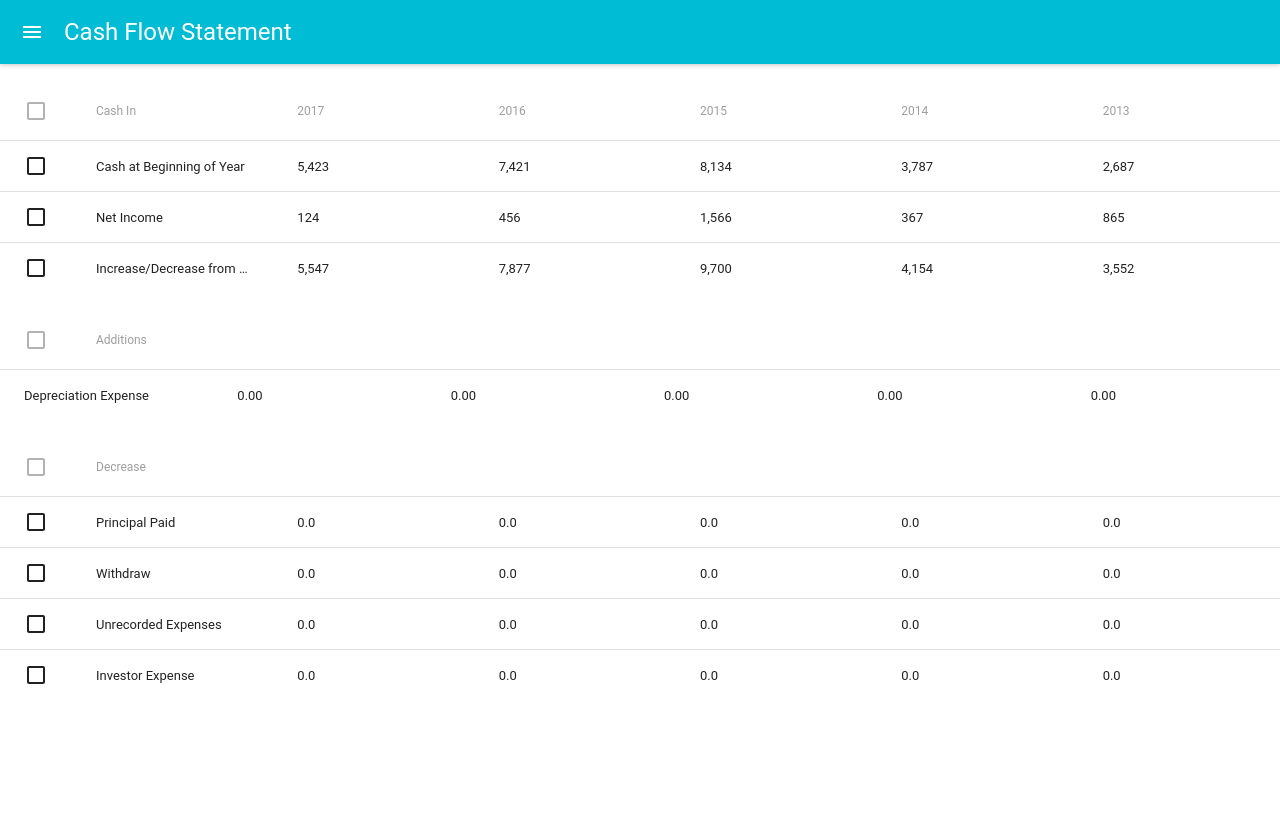
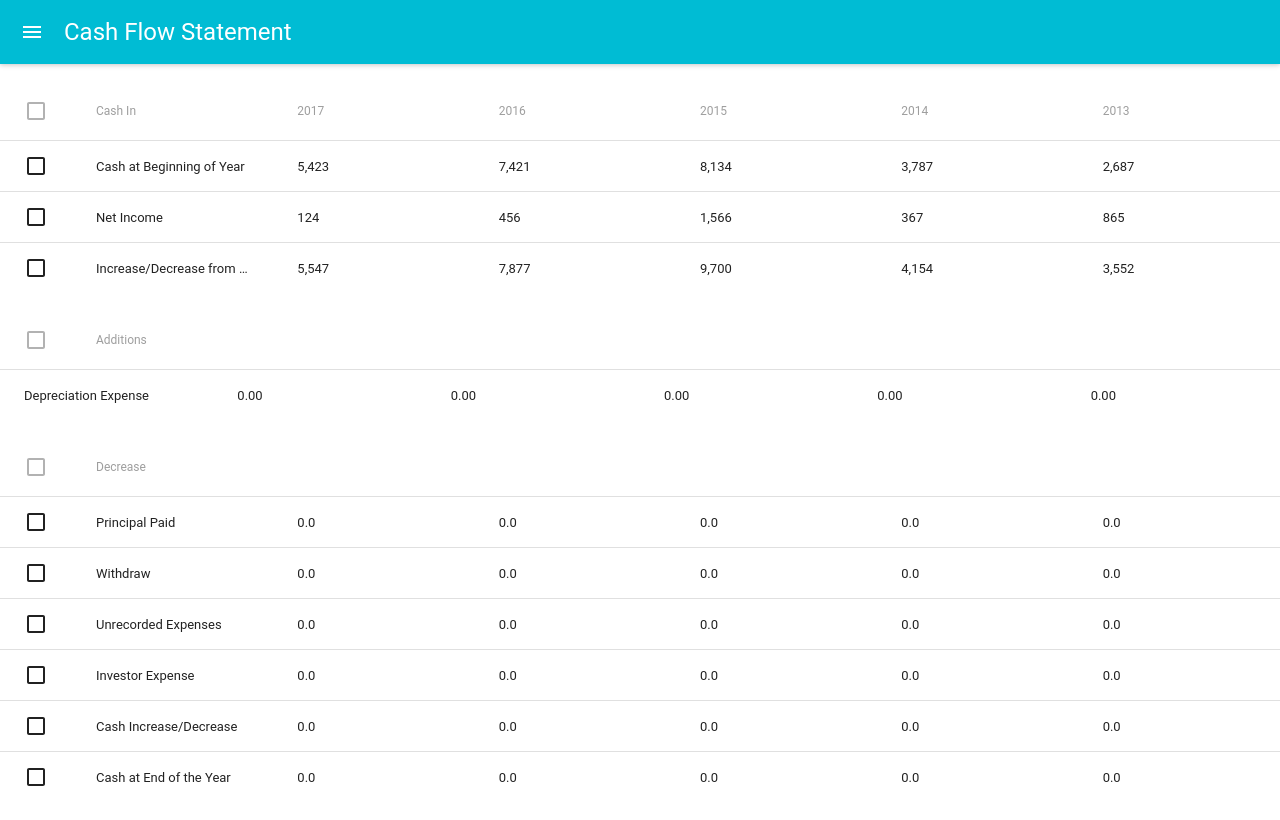
Before and after one commit to SamWang1995/capstone, a React (Create React App) app: page / in a window 1280 px wide. Built offline with nearby package versions, Linux system fonts and the light colour scheme.

Commit message:
Added bottom 2 rows

```diff
--- a/src/Components/Decrease.js
+++ b/src/Components/Decrease.js
@@ -55,6 +55,22 @@ class Decrease extends Component {
                         <TableRowColumn>0.0</TableRowColumn>
                         <TableRowColumn>0.0</TableRowColumn>
                     </TableRow>
+                        <TableRow>
+                        <TableRowColumn>Cash Increase/Decrease</TableRowColumn>
+                        <TableRowColumn>0.0</TableRowColumn>
+                        <TableRowColumn>0.0</TableRowColumn>
+                        <TableRowColumn>0.0</TableRowColumn>
+                        <TableRowColumn>0.0</TableRowColumn>
+                        <TableRowColumn>0.0</TableRowColumn>
+                    </TableRow>
+                        <TableRow>
+                        <TableRowColumn>Cash at End of the Year</TableRowColumn>
+                        <TableRowColumn>0.0</TableRowColumn>
+                        <TableRowColumn>0.0</TableRowColumn>
+                        <TableRowColumn>0.0</TableRowColumn>
+                        <TableRowColumn>0.0</TableRowColumn>
+                        <TableRowColumn>0.0</TableRowColumn>
+                    </TableRow>
                 </TableBody>
             </Table>
         );
```
